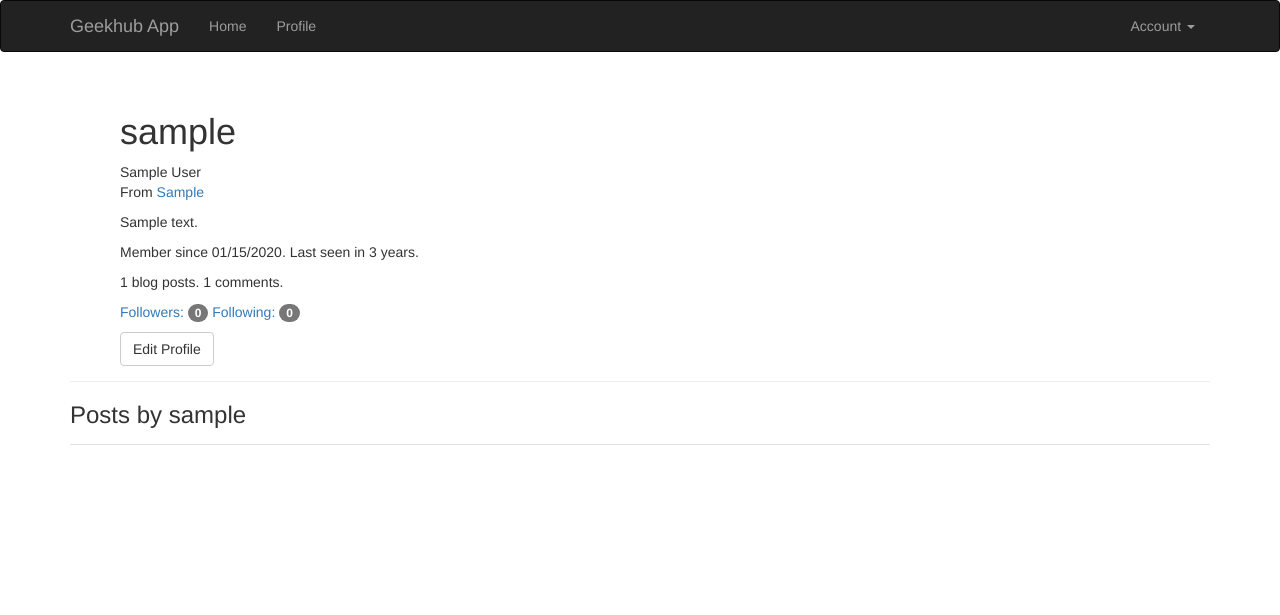
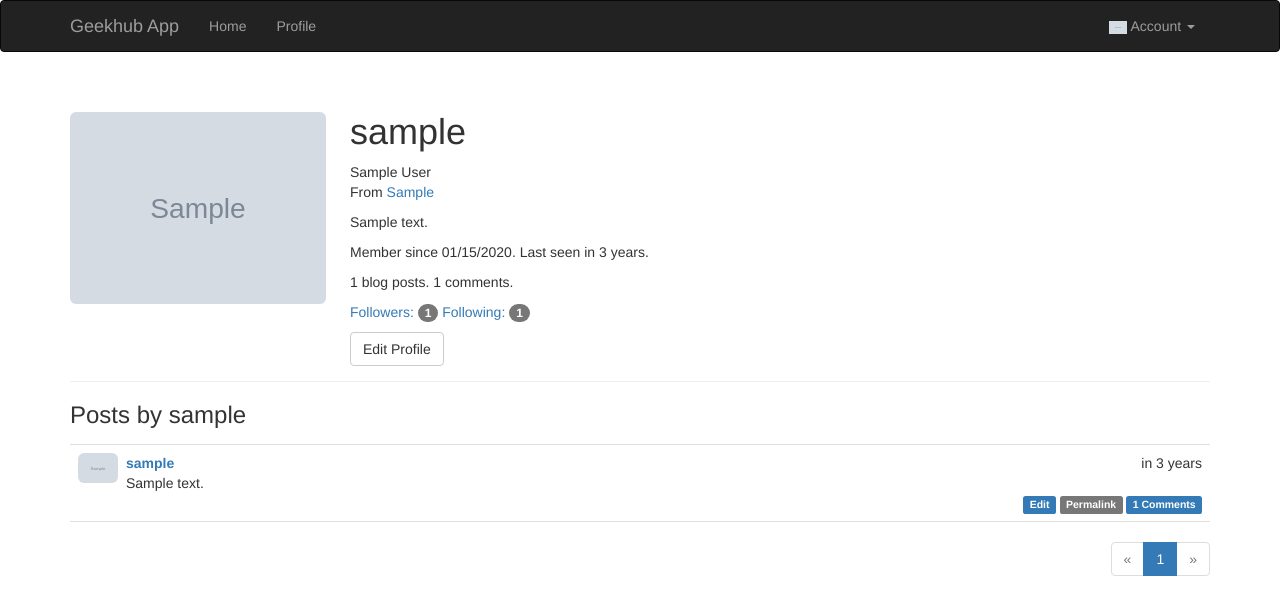
Before and after one commit to geekhub-python/flask-geekhub-app, a Flask app: a page that uses app/templates/base.html in a window 1280 px wide. Shown: the top 615 px of the page. Run offline with Flask 2, Linux system fonts and the light colour scheme; a user stored in the database is signed in; tables that the repository leaves empty hold one stand-in row (values such as "Sample post"); grey boxes marked "Sample" are stand-in pictures; some libraries are stand-ins or nearby versions.

Commit message:
Add avatar update templates

```diff
--- a/app/main/views/user.py
+++ b/app/main/views/user.py
@@ -1,11 +1,11 @@
-from flask import render_template, redirect, url_for, flash, current_app
+from flask import render_template, redirect, url_for, flash, current_app, request
 from flask_login import login_required, current_user
 import hashlib
 import os
 from . import main
 from app.main.forms.user import EditProfileForm, EditProfileAdminForm
 from app import db
-from app.models import Role, User
+from app.models import Role, User, Post
 from app.decorators import admin_required
 
 
@@ -13,7 +13,13 @@ from app.decorators import admin_required
 @main.route('/user/<username>')
 def user(username):
     user = User.query.filter_by(username=username).first_or_404()
-    return render_template('user.html', user=user)
+    page = request.args.get('page', 1, type=int)
+    pagination = user.posts.order_by(Post.timestamp.desc()).paginate(
+        page, per_page=current_app.config['POSTS_PER_PAGE'],
+        error_out=False)
+    posts = pagination.items
+    return render_template('user.html', user=user, posts=posts,
+                           pagination=pagination)
 
 
 @main.route('/edit-profile', methods=['GET', 'POST'])
@@ -26,13 +32,14 @@ def edit_profile():
         current_user.about_me = form.about_me.data
         image_name = form.image_file.data.filename
         image_path = current_app.config.get('IMAGES_PATH')
+        image_folder = os.path.join(current_app.static_folder, image_path)
 
-        if not os.path.exists(image_path):
-            os.makedirs(image_path)
+        if not os.path.exists(image_folder):
+            os.makedirs(image_folder)
 
         image_name = hashlib.sha256(current_user.email.encode('utf-8')).hexdigest() + os.path.splitext(image_name)[1]
         form.image_file.data.save(
-            os.path.join(image_path, image_name)
+            os.path.join(image_folder, image_name)
             )
         current_user.avatar_url = image_path + '/' + image_name
         db.session.add(current_user)
--- a/app/models/user.py
+++ b/app/models/user.py
@@ -2,18 +2,19 @@ from flask import current_app
 from werkzeug.security import generate_password_hash, check_password_hash
 from itsdangerous import TimedJSONWebSignatureSerializer as Serializer
 from datetime import datetime
-import hashlib
 
 from flask_login import UserMixin, AnonymousUserMixin
 from app.models.role import Role, Permission
 from app.models.post import Post
 from app.models.follow import Follow
+from sqlalchemy import FetchedValue
 
 from app import db, login_manager
 
 
 class User(UserMixin, db.Model):
     __tablename__ = 'users'
+
     id = db.Column(db.Integer, primary_key=True)
     email = db.Column(db.String(64), unique=True, index=True)
     username = db.Column(db.String(64), unique=True, index=True)
@@ -26,40 +27,18 @@ class User(UserMixin, db.Model):
     member_since = db.Column(db.DateTime(), default=datetime.utcnow)
     last_seen = db.Column(db.DateTime(), default=datetime.utcnow)
     posts = db.relationship('Post', backref='author', lazy='dynamic')
-    avatar_url = db.Column(db.String(64))
+    avatar_url = db.Column(db.String(64), default='uploads/default-user-image.png')
     followed = db.relationship('Follow',
-                               foreign_keys=[Follow.follower_id],
+                               foreign_keys='Follow.follower_id',
                                backref=db.backref('follower', lazy='joined'),
                                lazy='dynamic',
                                cascade='all, delete-orphan')
     followers = db.relationship('Follow',
-                                foreign_keys=[Follow.followed_id],
+                                foreign_keys='Follow.followed_id',
                                 backref=db.backref('followed', lazy='joined'),
                                 lazy='dynamic',
                                 cascade='all, delete-orphan')
     comments = db.relationship('Comment', backref='author', lazy='dynamic')
-
-    @staticmethod
-    def generate_fake(count=100):
-        from sqlalchemy.exc import IntegrityError
-        from random import seed
-        import forgery_py
-
-        seed()
-        for i in range(count):
-            u = User(email=forgery_py.internet.email_address(),
-                     username=forgery_py.internet.user_name(True),
-                     password=forgery_py.lorem_ipsum.word(),
-                     confirmed=True,
-                     name=forgery_py.name.full_name(),
-                     location=forgery_py.address.city(),
-                     about_me=forgery_py.lorem_ipsum.sentence(),
-                     member_since=forgery_py.date.date(True))
-            db.session.add(u)
-            try:
-                db.session.commit()
-            except IntegrityError:
-                db.session.rollback()
 
     @staticmethod
     def add_self_follows():
@@ -76,7 +55,7 @@ class User(UserMixin, db.Model):
                 self.role = Role.query.filter_by(permissions=0xff).first()
             if self.role is None:
                 self.role = Role.query.filter_by(default=True).first()
-        self.followed.append(Follow(followed=self))
+        # self.followed.append(Follow(followed=self))
 
     @property
     def password(self):
--- a/app/static/styles.css
+++ b/app/static/styles.css
@@ -1,6 +1,10 @@
+.profile-thumbnail {
+    position: absolute;
+    width: 256px;
+}
 .profile-header {
     min-height: 260px;
-    margin-left: 50px;
+    margin-left: 280px;
 }
 div.post-tabs {
     margin-top: 16px;
@@ -27,6 +31,9 @@ div.post-date {
 }
 div.post-author {
     font-weight: bold;
+}
+div.post-thumbnail {
+    position: absolute;
 }
 div.post-content {
     margin-left: 48px;
@@ -77,7 +84,9 @@ div.flask-pagedown-preview {
     margin: 10px 0px 10px 0px;
     border: 1px solid #e0e0e0;
     padding: 4px;
+    min-height: 60px;
 }
+
 div.flask-pagedown-preview h1 {
     font-size: 140%;
 }
@@ -99,3 +108,15 @@ div.flask-pagedown-preview h3 {
 .table.followers tr {
     border-bottom: 1px solid #e0e0e0;
 }
+
+img.small-avatar {
+    width: 40px;
+}
+
+img.mini-avatar {
+    width: 18px;
+}
+
+img.smaller-avatar {
+    width: 32px;
+}
--- a/app/templates/_comments.html
+++ b/app/templates/_comments.html
@@ -1,6 +1,11 @@
 <ul class="comments">
     {% for comment in comments %}
     <li class="comment">
+        <div class="comment-thumbnail">
+            <a href="{{ url_for('.user', username=comment.author.username) }}">
+                <img class="img-rounded profile-thumbnail small-avatar" src="{{ url_for('static', filename=comment.author.avatar_url) }}">
+            </a>
+        </div>
         <div class="comment-content">
             <div class="comment-date">{{ moment(comment.timestamp).fromNow() }}</div>
             <div class="comment-author"><a href="{{ url_for('.user', username=comment.author.username) }}">{{ comment.author.username }}</a></div>
--- a/app/templates/_posts.html
+++ b/app/templates/_posts.html
@@ -1,6 +1,11 @@
 <ul class="posts">
     {% for post in posts %}
     <li class="post">
+        <div class="post-thumbnail">
+            <a href="{{ url_for('.user', username=post.author.username) }}">
+                <img class="img-rounded profile-thumbnail small-avatar" src="{{ url_for('static', filename=post.author.avatar_url) }}">
+            </a>
+        </div>
         <div class="post-content">
             <div class="post-date">{{ moment(post.timestamp).fromNow() }}</div>
             <div class="post-author"><a href="{{ url_for('.user', username=post.author.username) }}">{{ post.author.username }}</a></div>
--- a/app/templates/base.html
+++ b/app/templates/base.html
@@ -35,6 +35,9 @@
                 {% if current_user.is_authenticated %}
                 <li class="dropdown">
                     <a href="#" class="dropdown-toggle" data-toggle="dropdown">
+                        {% if current_user.avatar_url %}
+                            <img class="mini-avatar" src="{{ url_for('static', filename=current_user.avatar_url) }}">
+                        {% endif %}
                         Account <b class="caret"></b>
                     </a>
                     <ul class="dropdown-menu">
--- a/app/templates/followers.html
+++ b/app/templates/followers.html
@@ -13,7 +13,10 @@
     {% if follow.user != user %}
     <tr>
         <td>
-            {{ follow.user.username }}
+              <a href="{{ url_for('.user', username = follow.user.username) }}">
+                <img class="smaller-avatar" class="img-rounded" src="{{ url_for('static', filename=follow.user.avatar_url) }}">
+                {{ follow.user.username }}
+              </a>
         </td>
         <td>{{ moment(follow.timestamp).format('L') }}</td>
     </tr>
--- a/app/templates/user.html
+++ b/app/templates/user.html
@@ -5,6 +5,7 @@
 
 {% block page_content %}
 <div class="page-header">
+    <img class="img-rounded profile-thumbnail" src="{{ url_for('static', filename=user.avatar_url ) }}">
     <div class="profile-header">
         <h1>{{ user.username }}</h1>
         {% if user.name or user.location %}
@@ -29,8 +30,8 @@
                 <a href="{{ url_for('.unfollow', username=user.username) }}" class="btn btn-default">Unfollow</a>
                 {% endif %}
             {% endif %}
-            <a href="{{ url_for('.followers', username=user.username) }}">Followers: <span class="badge">{{ user.followers.count() - 1 }}</span></a>
-            <a href="{{ url_for('.followed_by', username=user.username) }}">Following: <span class="badge">{{ user.followed.count() - 1 }}</span></a>
+            <a href="{{ url_for('.followers', username=user.username) }}">Followers: <span class="badge">{{ user.followers.count()}}</span></a>
+            <a href="{{ url_for('.followed_by', username=user.username) }}">Following: <span class="badge">{{ user.followed.count()}}</span></a>
             {% if current_user.is_authenticated and user != current_user and user.is_following(current_user) %}
             | <span class="label label-default">Follows you</span>
             {% endif %}
--- a/manage.py
+++ b/manage.py
@@ -2,7 +2,7 @@ import os
 
 from flask_migrate import Migrate, MigrateCommand
 from flask_script import Manager, Shell
-from app.models import User, Role
+from app.models import User, Role, Post
 
 from app import create_app, db
 
@@ -20,7 +20,48 @@ manager = Manager(app)
 
 
 def make_shell_context():
-    return dict(app=app, db=db, User=User, Role=Role)
+    return dict(app=app, db=db, User=User, Role=Role, Post=Post)
+
+
+@manager.command
+def seed(Role=Role):
+    Role.insert_roles()
+
+
+@manager.command
+def generate_fake():
+    from random import seed, randint
+    import forgery_py
+    from sqlalchemy.exc import IntegrityError
+    COUNT = 100
+
+    seed()
+    for i in range(COUNT):
+        u = User(email=forgery_py.internet.email_address(),
+                 username=forgery_py.internet.user_name(True),
+                 password="password",
+                 confirmed=True,
+                 name=forgery_py.name.full_name(),
+                 location=forgery_py.address.city(),
+                 about_me=forgery_py.lorem_ipsum.sentence(),
+                 member_since=forgery_py.date.date(True))
+        db.session.add(u)
+        try:
+            db.session.commit()
+        except IntegrityError:
+            db.session.rollback()
+
+    seed()
+    user_count = User.query.count()
+    for i in range(COUNT):
+        u = User.query.offset(randint(0, user_count - 1)).first()
+        p = Post(body=forgery_py.lorem_ipsum.sentences(randint(1, 5)),
+                 timestamp=forgery_py.date.date(True),
+                 author=u)
+        db.session.add(p)
+        db.session.commit()
+
+
 
 
 manager.add_command("shell", Shell(make_context=make_shell_context))
```
Also changed, not shown: app/static/uploads/default-user-image.png (added).
